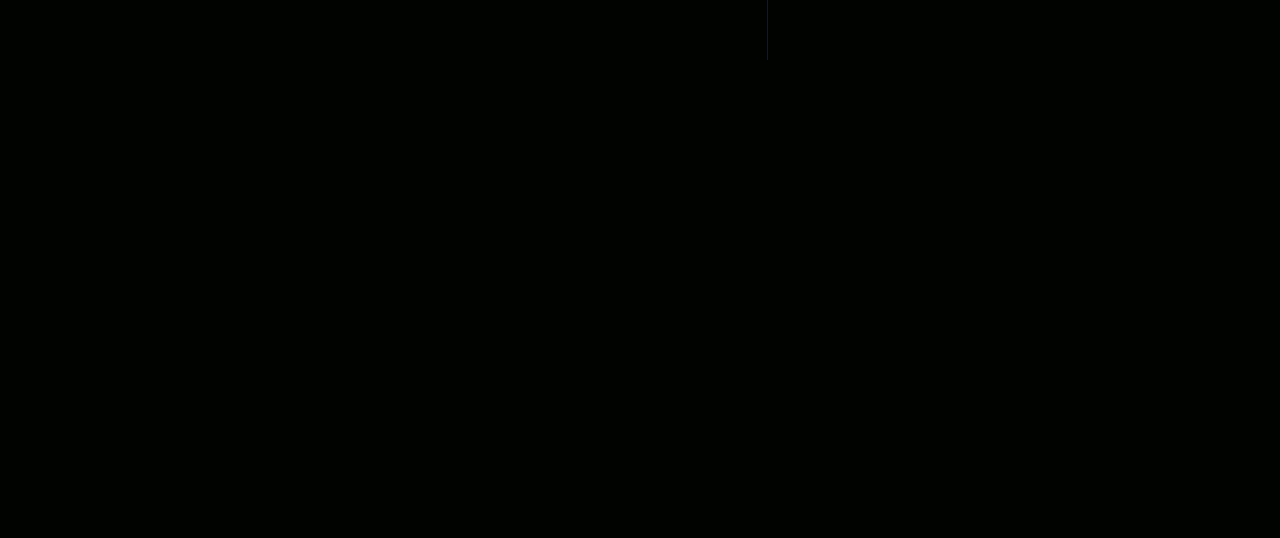
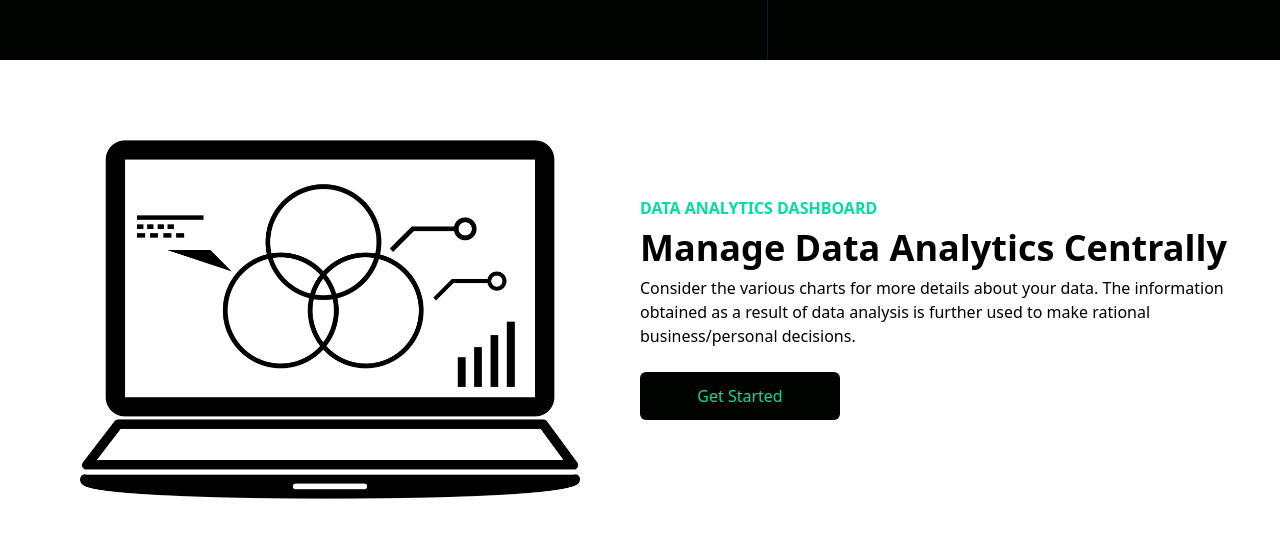
Before and after one commit to savelyevresearch/data-analytics-website, a React (Create React App) app: page / in a window 1280 px wide. Shown: the part 740-1278 px from the top of the page. Before the commit the page ends 800 px from the top, so only its background shows below. Built offline with nearby package versions, Linux system fonts and the light colour scheme.

Commit message:
The Analytics component has been added and completed

```diff
--- a/src/App.js
+++ b/src/App.js
@@ -1,12 +1,14 @@
 import React from 'react'
 import Navbar from './components/Navbar';
 import Hero from './components/Hero';
+import Analytics from './components/Analytics';
 
 function App() {
   return (
     <div>
       <Navbar />
       <Hero />
+      <Analytics />
     </div>
   );
 }
--- /dev/null
+++ b/src/components/Analytics.jsx
@@ -0,0 +1,26 @@
+import React from 'react';
+import Laptop from '../assets/data-analytics-laptop.png';
+
+function Analytics() {
+  return (
+    <div className='w-full bg-white py-16 px-4'>
+      <div className='max-w-[1240px] mx-auto grid md:grid-cols-2'>
+        <img className='md:w-[500px] mx-auto my-4' src={Laptop} alt='/'/>
+        <div className='flex flex-col justify-center'>
+          <p className='text-[#00df9a] font-bold'>DATA ANALYTICS DASHBOARD</p>
+          <h1 className='md:text-4xl sm:text-3xl text-2xl font-bold py-2'>Manage Data Analytics Centrally</h1>
+          <p>
+            Consider the various charts for more details about your data.
+            The information obtained as a result of data analysis is further
+            used to make rational business/personal decisions.
+          </p>
+          <button className='bg-[#000300] text-[#00df9a] w-[200px] rounded-md font-medium my-6 mx-auto md:mx-0 py-3'>
+            Get Started
+          </button>
+        </div>
+      </div>
+    </div>
+  )
+}
+
+export default Analytics
```
Also changed, not shown: src/assets/data-analytics-laptop.png (added).
